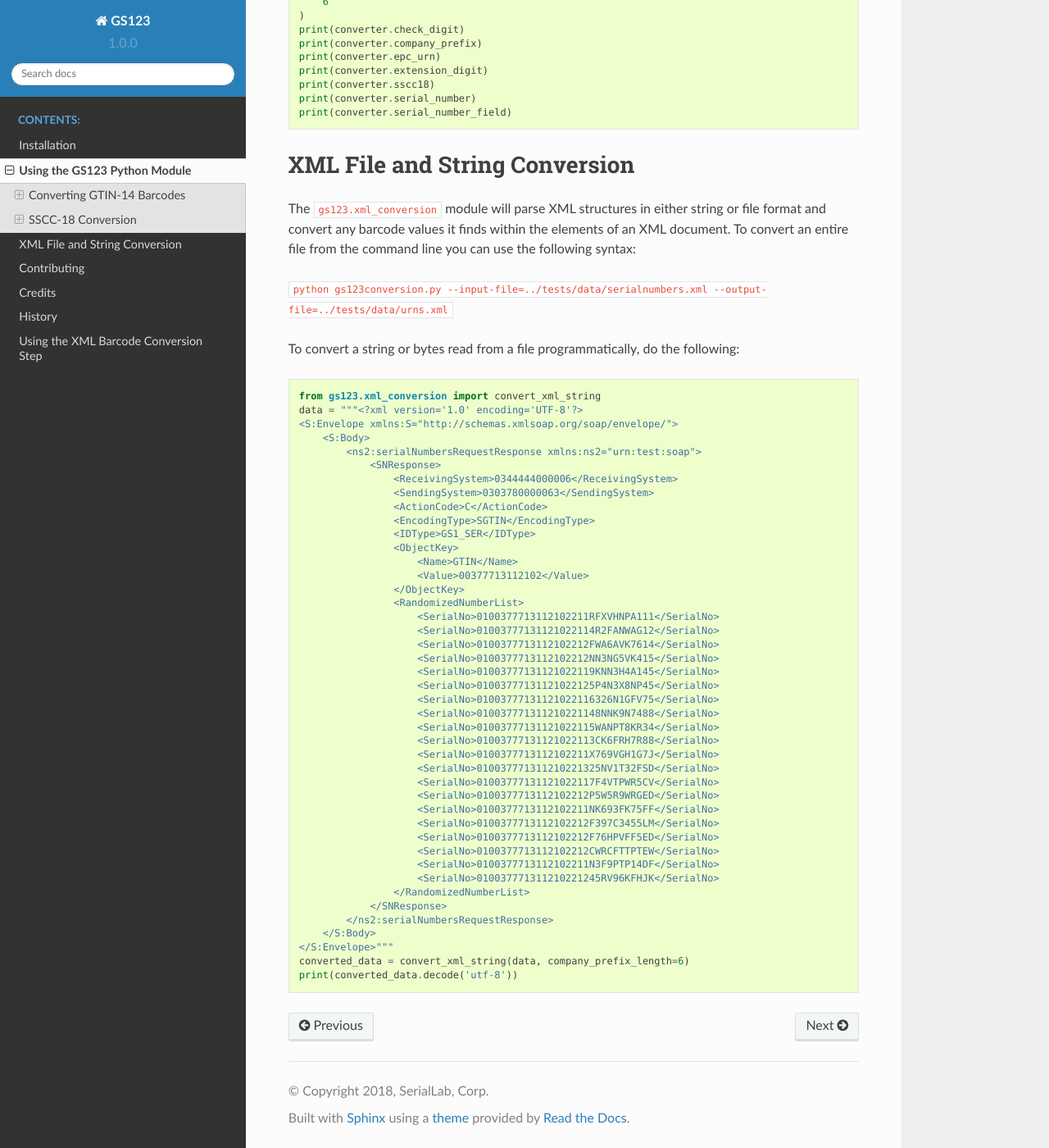
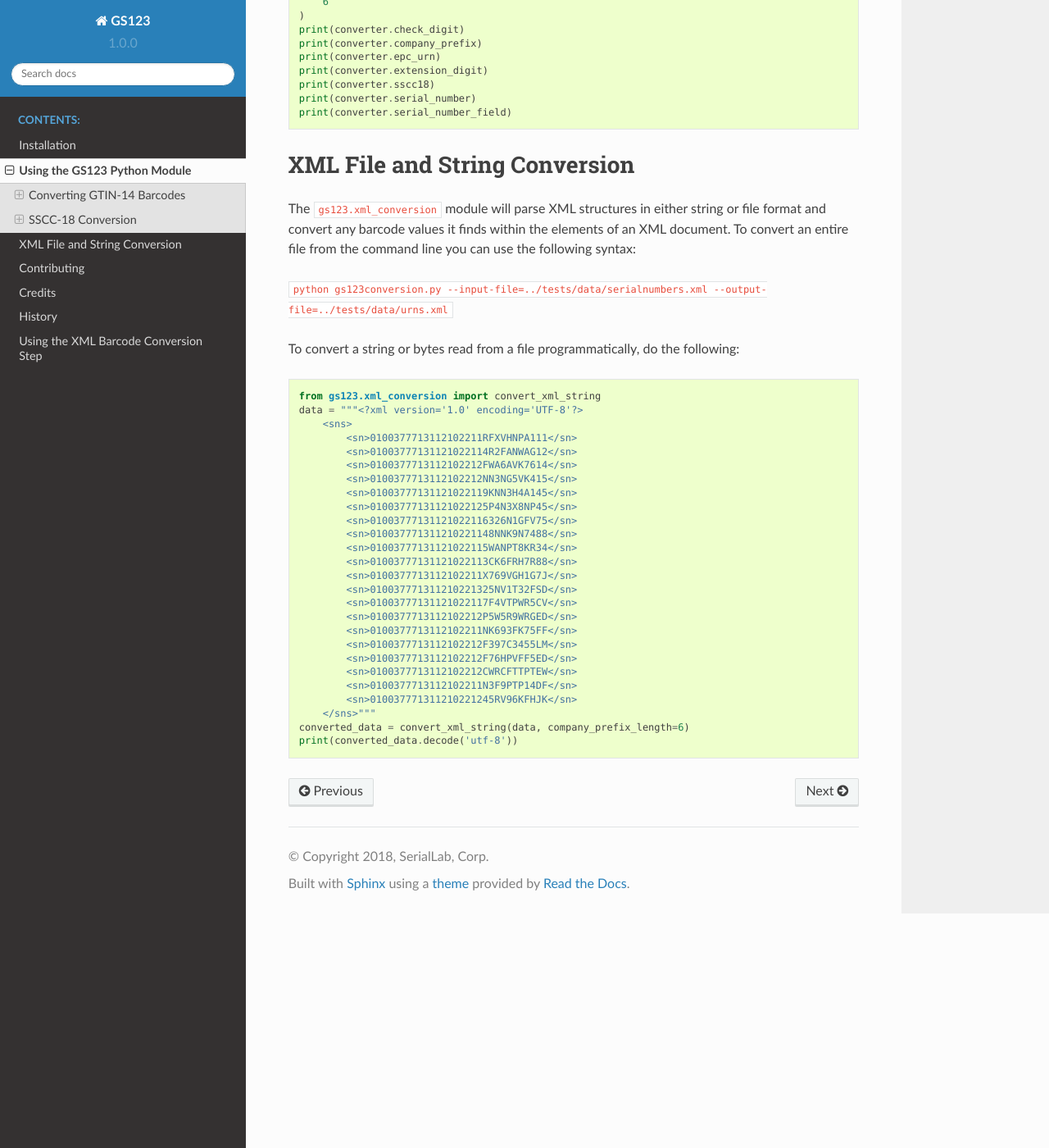
Before and after one commit to rmagee/gs123, a Sphinx documentation site: the page built from docs/usage.rst, in a window 1280 px wide and 1400 px high, scrolled down 2982 px. Shown: the whole window at 82% size. Built offline with Sphinx 7.4.7 and the Read the Docs theme 2.0.0, drawn with Linux system fonts in a browser that asks for light colours; pages that are not in the unit, such as notebooks, are missing from menus.

```diff
--- a/docs/usage.rst
+++ b/docs/usage.rst
@@ -195,44 +195,27 @@ following:
 
     from gs123.xml_conversion import convert_xml_string
     data = """<?xml version='1.0' encoding='UTF-8'?>
-    <S:Envelope xmlns:S="http://schemas.xmlsoap.org/soap/envelope/">
-        <S:Body>
-            <ns2:serialNumbersRequestResponse xmlns:ns2="urn:test:soap">
-                <SNResponse>
-                    <ReceivingSystem>0344444000006</ReceivingSystem>
-                    <SendingSystem>0303780000063</SendingSystem>
-                    <ActionCode>C</ActionCode>
-                    <EncodingType>SGTIN</EncodingType>
-                    <IDType>GS1_SER</IDType>
-                    <ObjectKey>
-                        <Name>GTIN</Name>
-                        <Value>00377713112102</Value>
-                    </ObjectKey>
-                    <RandomizedNumberList>
-                        <SerialNo>0100377713112102211RFXVHNPA111</SerialNo>
-                        <SerialNo>01003777131121022114R2FANWAG12</SerialNo>
-                        <SerialNo>0100377713112102212FWA6AVK7614</SerialNo>
-                        <SerialNo>0100377713112102212NN3NG5VK415</SerialNo>
-                        <SerialNo>01003777131121022119KNN3H4A145</SerialNo>
-                        <SerialNo>01003777131121022125P4N3X8NP45</SerialNo>
-                        <SerialNo>01003777131121022116326N1GFV75</SerialNo>
-                        <SerialNo>010037771311210221148NNK9N7488</SerialNo>
-                        <SerialNo>01003777131121022115WANPT8KR34</SerialNo>
-                        <SerialNo>01003777131121022113CK6FRH7R88</SerialNo>
-                        <SerialNo>0100377713112102211X769VGH1G7J</SerialNo>
-                        <SerialNo>010037771311210221325NV1T32FSD</SerialNo>
-                        <SerialNo>01003777131121022117F4VTPWR5CV</SerialNo>
-                        <SerialNo>0100377713112102212P5W5R9WRGED</SerialNo>
-                        <SerialNo>0100377713112102211NK693FK75FF</SerialNo>
-                        <SerialNo>0100377713112102212F397C3455LM</SerialNo>
-                        <SerialNo>0100377713112102212F76HPVFF5ED</SerialNo>
-                        <SerialNo>0100377713112102212CWRCFTTPTEW</SerialNo>
-                        <SerialNo>0100377713112102211N3F9PTP14DF</SerialNo>
-                        <SerialNo>010037771311210221245RV96KFHJK</SerialNo>
-                    </RandomizedNumberList>
-                </SNResponse>
-            </ns2:serialNumbersRequestResponse>
-        </S:Body>
-    </S:Envelope>"""
+        <sns>
+            <sn>0100377713112102211RFXVHNPA111</sn>
+            <sn>01003777131121022114R2FANWAG12</sn>
+            <sn>0100377713112102212FWA6AVK7614</sn>
+            <sn>0100377713112102212NN3NG5VK415</sn>
+            <sn>01003777131121022119KNN3H4A145</sn>
+            <sn>01003777131121022125P4N3X8NP45</sn>
+            <sn>01003777131121022116326N1GFV75</sn>
+            <sn>010037771311210221148NNK9N7488</sn>
+            <sn>01003777131121022115WANPT8KR34</sn>
+            <sn>01003777131121022113CK6FRH7R88</sn>
+            <sn>0100377713112102211X769VGH1G7J</sn>
+            <sn>010037771311210221325NV1T32FSD</sn>
+            <sn>01003777131121022117F4VTPWR5CV</sn>
+            <sn>0100377713112102212P5W5R9WRGED</sn>
+            <sn>0100377713112102211NK693FK75FF</sn>
+            <sn>0100377713112102212F397C3455LM</sn>
+            <sn>0100377713112102212F76HPVFF5ED</sn>
+            <sn>0100377713112102212CWRCFTTPTEW</sn>
+            <sn>0100377713112102211N3F9PTP14DF</sn>
+            <sn>010037771311210221245RV96KFHJK</sn>
+        </sns>"""
     converted_data = convert_xml_string(data, company_prefix_length=6)
     print(converted_data.decode('utf-8'))
```
Also changed, not shown: docs/examples.ipynb, 1 other file.
